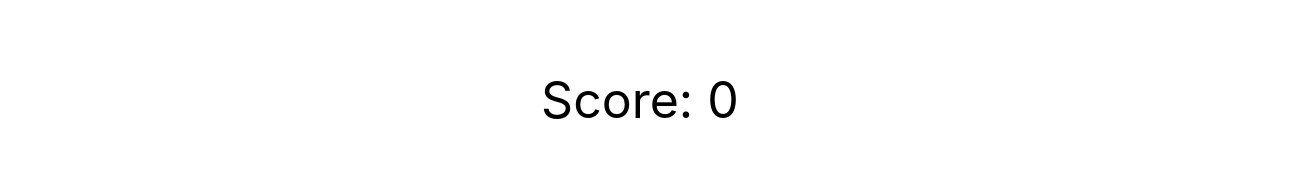
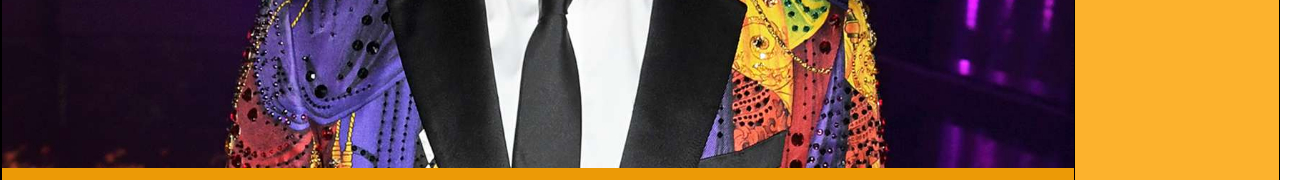
Before and after one commit to OutbreakSource/this_or_that, a React (Create React App) app: page / in a window 1280 px wide. Shown: the part 590-770 px from the top of the page, 1304 px wide, since content can reach past the window. Built offline with nearby package versions, Linux system fonts and the light colour scheme.

Commit message:
-reverting back to main design

```diff
--- a/src/App.js
+++ b/src/App.js
@@ -1,82 +1,105 @@
 import './App.css';
 import {useState} from "react";
-import {Stack} from '@mui/material'
+import {Backdrop, Stack} from '@mui/material'
+import images from "./images";
 
-function App() {
-    const [rando, setRando] = useState(Math.floor(Math.random() * 10));
-    const [rando1, setRando1] = useState(1);
+function App(){
+
+
+    const [rando, setRando] = useState(Math.floor(Math.random() * 33));
+    const [rando1, setRando1] = useState(Math.floor(Math.random() * 33));
     const [score, setScore] = useState(0)
+    const [screen, setScreen] = useState(false)
+    const [maxScore, setMax] = useState(0);
+    const [loading, setLoading] = useState(false);
+    const test = images
 
-    //Test commit
+
+
+
     function checkThis(){
         if(test[rando].includes("trulySheeran")){
+            setLoading(true)
             setScore(score + 1)
-            setRando(Math.floor(Math.random() * 10))
-            setRando1(Math.floor(Math.random() * 10))
-            console.log("check1")
-
+            getNewImage()
+            setLoading(false)
         }
         else{
-            console.log(test[rando])
-            setRando(Math.floor(Math.random() * 10))
-            setRando1(Math.floor(Math.random() * 10))
+            setScreen(true)
         }
     }
     function checkThat(){
         if(test[rando1].includes("trulySheeran")){
+            setLoading(true)
             setScore(score + 1)
-            setRando(Math.floor(Math.random() * 10))
-            setRando1(Math.floor(Math.random() * 10))
-            console.log("check1")
+            getNewImage()
+            setLoading(false)
 
         }
         else{
-            setRando(Math.floor(Math.random() * 10))
-            setRando1(Math.floor(Math.random() * 10))
+            setScreen(true)
         }
     }
     function checkBoth(){
         if(!test[rando1].includes("trulySheeran") && !test[rando].includes("trulySheeran")){
+            setLoading(true)
             setScore(score + 1)
-            setRando(Math.floor(Math.random() * 10))
-            setRando1(Math.floor(Math.random() * 10))
+            getNewImage()
+            setLoading(false)
         }
         else{
-            setRando(Math.floor(Math.random() * 10))
-            setRando1(Math.floor(Math.random() * 10))
+            setScreen(true)
         }
-
     }
 
-    const test = [
-        require('./Sheeran/1e839297489f85e77ebeff79f208f00c.jpg'),
-        require('./Sheeran/51bed08814f4e33d2fef4638455246ae.jpg'),
-        require('./Sheeran/933b961e2d4a807534fcedfbc10f610d.png'),
-        require('./Sheeran/IMG_1583.png'),
-        require('./Sheeran/edsheeranlookalike2.jpg'),
-        require('./Sheeran/maxresdefault.jpg'),
-        require('./Sheeran/trulySheeran.jpg'),
-        require('./Sheeran/trulySheeran1.jpg'),
-        require('./Sheeran/trulySheeran2.png'),
-        require('./Sheeran/trulySheeran3.png'),
-        require('./Sheeran/trulySheeran4.png'),
-    ]
+    function reset(){
+        updateMax()
+        setScore(0)
+        setScreen(false)
+        getNewImage()
+    }
 
-  return (
+    function updateMax(){
+        setMax(Math.max(score, maxScore))
+    }
+
+    function getNewImage(){
+        setRando(Math.floor(Math.random() * 33))
+        setRando1(Math.floor(Math.random() * (33 - rando)))
+    }
+
+
+    return (
     <div className={"App"}>
-        <div className={"test"}>
-            <img src={test[rando]} alt={"test"} style={{height: 500, width: 500}}/>
+        <Backdrop open={screen}>
+            <Stack>
+                <text className={"blockText"}>
+                    Oops! Wrong ginger!
+                </text>
+                <button className={"button"} onClick={reset}>
+                    Reset?
+                </button>
+            </Stack>
+        </Backdrop>
+        <div className={"imageContainer"}>
+
+            <img src={test[rando]} alt={"test"} className={"image"}/>
             <Stack>
                 <button onClick={checkThis} className={"button"}>This</button>
                 <button onClick={checkThat} className={"button"}>That</button>
                 <button onClick={checkBoth} className={"button"}>Neither</button>
             </Stack>
 
-            <img src={test[rando1]} alt={"test"} style={{height: 500, width: 500}}/>
+            <img src={test[rando1]} alt={"test"} className={"image"}/>
         </div>
-        <text style={{textAlign: "center", fontSize: 50}}>Score: {score}</text>
-
-
+        <text style={{textAlign: "center", fontSize: 50, fontFamily: 'Hanalei Fill'}}>Score: {score}</text>
+        <br/>
+        <text style={{textAlign: "center", fontSize: 50, fontFamily: 'Hanalei Fill'}}>Max score: {maxScore}</text>
+        <Backdrop open={loading}>
+            <text className={"blockTextGood"}>
+                Found the Sheeran
+            </text>
+        </Backdrop>
     </div>
 
 
--- a/src/images.js
+++ b/src/images.js
@@ -1,5 +1,4 @@
 const images = [
-    require('../Sheeren/0_PAY-Ed-Sheeran-lookalike-reveals-he-is-forced-to-live-life-in-disguise-as-singers-fans-wont-leave-hi.jpg'),
     require('./Sheeran/1e839297489f85e77ebeff79f208f00c.jpg'),
     require('./Sheeran/51bed08814f4e33d2fef4638455246ae.jpg'),
     require('./Sheeran/933b961e2d4a807534fcedfbc10f610d.png'),
@@ -11,6 +10,28 @@ const images = [
     require('./Sheeran/trulySheeran2.png'),
     require('./Sheeran/trulySheeran3.png'),
     require('./Sheeran/trulySheeran4.png'),
+    require('./Sheeran/trulySheeran5.jpg'),
+    require('./Sheeran/trulySheeran6.png'),
+    require('./Sheeran/trulySheeran7.png'),
+    require('./Sheeran/trulySheeran8.png'),
+    require('./Sheeran/trulySheeran9.jpg'),
+    require('./Sheeran/trulySheeran10.jpg'),
+    require('./Sheeran/trulySheeran11.png'),
+    require('./Sheeran/trulySheeran12.jpg'),
+    require('./Sheeran/trulySheeran13.jpg'),
+    require('./Sheeran/new1.png'),
+    require('./Sheeran/new2.png'),
+    require('./Sheeran/new3.png'),
+    require('./Sheeran/new4.png'),
+    require('./Sheeran/new5.png'),
+    require('./Sheeran/new6.png'),
+    require('./Sheeran/new7.png'),
+    require('./Sheeran/new8.png'),
+    require('./Sheeran/new9.png'),
+    require('./Sheeran/new10.png'),
+    require('./Sheeran/new11.jpeg'),
+    require('./Sheeran/new12.png'),
+    require('./Sheeran/new13.png'),
 ]
 
 export default images
```
